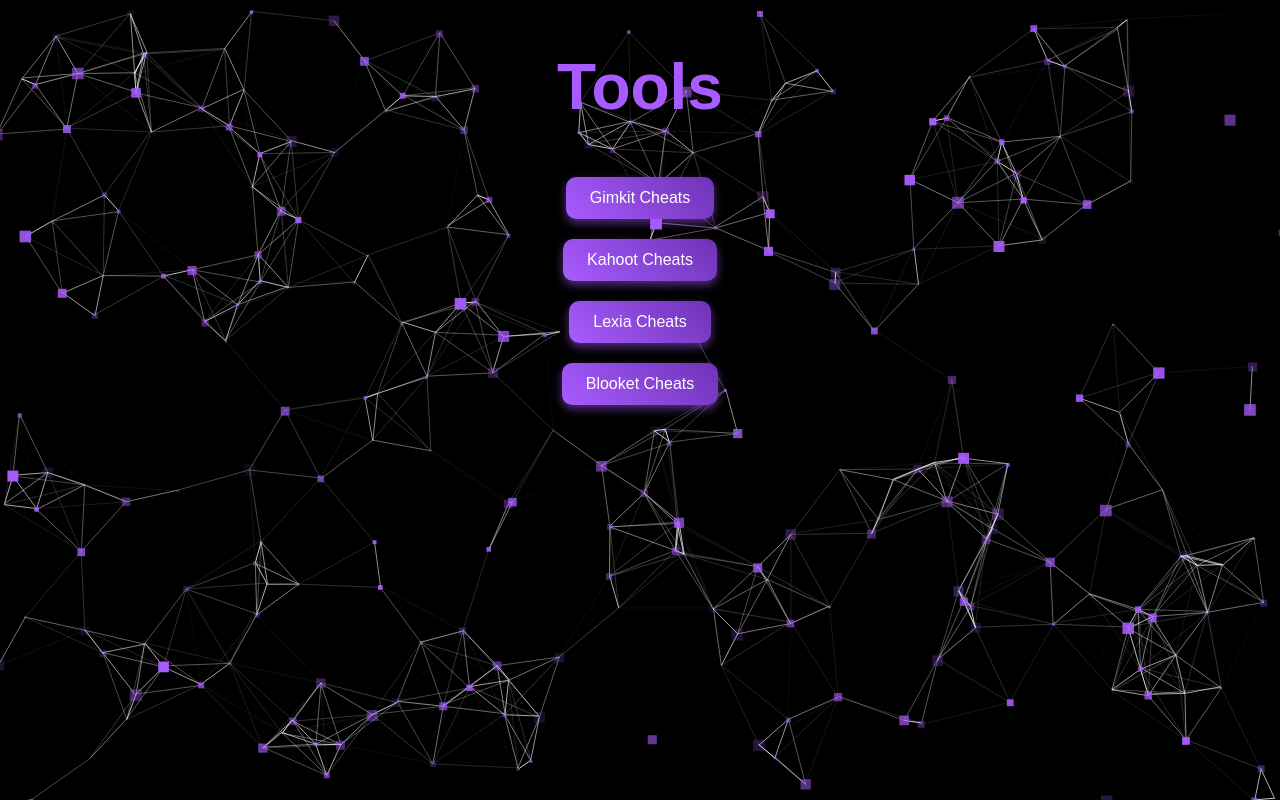
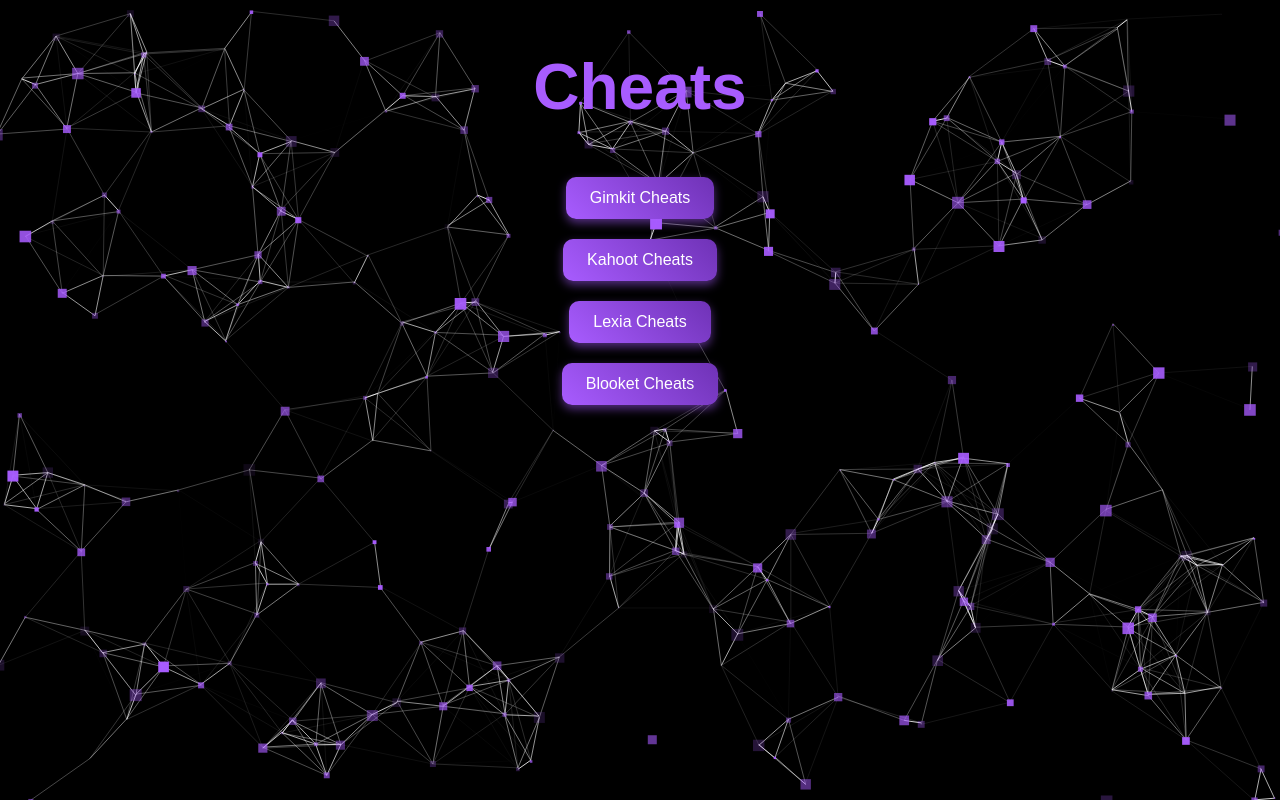
Before and after one commit to XPixelCoderX/cheats, a plain HTML site: page index.html in a window 1280 px wide. Drawn offline with nearby package versions, Linux system fonts and the light colour scheme; a web font is replaced by a local one.

Commit message:
Update index.html

```diff
--- a/index.html
+++ b/index.html
@@ -3,7 +3,7 @@
 <head>
     <meta charset="UTF-8">
     <meta name="viewport" content="width=device-width, initial-scale=1.0">
-    <title>Tools</title>
+    <title>Cheats</title>
     <style>
         @font-face {
             font-family: 'LandingFont';
@@ -72,7 +72,7 @@
 <body>
     <div id="particles-js"></div>
     <div class="content">
-        <h1>Tools</h1>
+        <h1>Cheats</h1>
         <a href="/cheats/gimkit.h" class="button">Gimkit Cheats</a>
         <a href="/cheats/kahoot.h" class="button">Kahoot Cheats</a>
         <a href="/cheats/lexia.h" class="button">Lexia Cheats</a>
```
